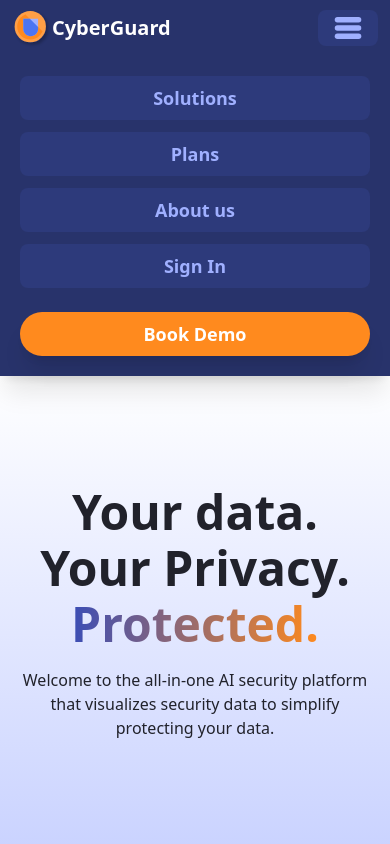
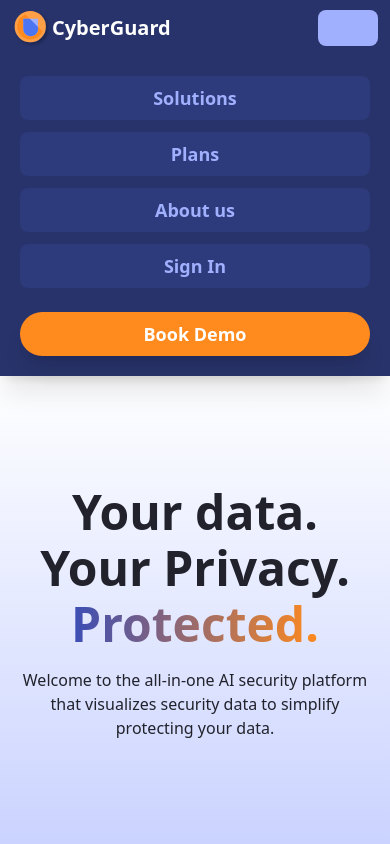
Before and after one commit to proctorinc/CyberGuard, an Angular app: page / in a window 390 px wide. Shown: the top 844 px of the page. Built offline with nearby package versions, Linux system fonts and the light colour scheme.

Commit message:
Updated menu button active styling

```diff
--- a/src/app/components/nav/navbar/navbar.component.html
+++ b/src/app/components/nav/navbar/navbar.component.html
@@ -76,7 +76,8 @@
       </button>
       <button
         (click)="toggleDrawer()"
-        class="md:hidden px-4 py-1 bg-secondary-700 rounded-lg"
+        [ngClass]="isDrawerOpen ? 'bg-secondary-100' : 'bg-secondary-700'"
+        class="md:hidden px-4 py-1 rounded-lg"
       >
         <img class="h-7 w-7" src="/assets/menu.svg" alt="Menu" />
       </button>
```
